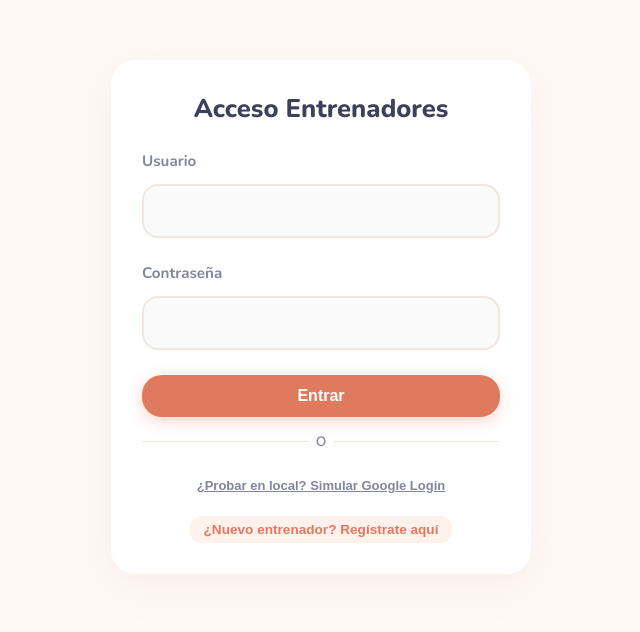
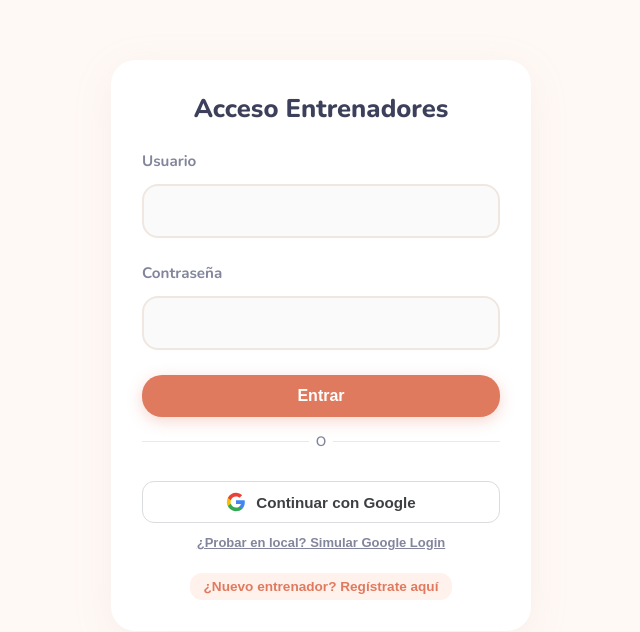
Before and after one commit to upc-202601-16879-Diseno-de-Experimentos/Frontend, a Vue app: page /login in a window 1280 px wide. Shown: the top 632 px of the page, without its empty margins (319-959 px from the left). Built offline with nearby package versions, Linux system fonts and the light colour scheme; no server answers.

Commit message:
fix google login: switch to redirect flow (no popup)

```diff
--- a/src/views/AuthView.vue
+++ b/src/views/AuthView.vue
@@ -36,9 +36,12 @@
         <span>O</span>
       </div>
 
-      <!-- Contenedor del botón oficial de Google -->
+      <!-- Botón de Google por redirect (sin popup, sin COOP) -->
       <div class="google-btn-wrapper" style="display: flex; justify-content: center; margin-top: 15px; width: 100%;">
-        <div id="google-btn-container" style="width: 100%;"></div>
+        <button type="button" class="google-btn" @click="handleGoogleRedirect">
+          <svg class="google-logo" viewBox="0 0 24 24"><path fill="#4285F4" d="M22.56 12.25c0-.78-.07-1.53-.2-2.25H12v4.26h5.92a5.06 5.06 0 0 1-2.2 3.32v2.77h3.57c2.08-1.92 3.28-4.74 3.28-8.1z"/><path fill="#34A853" d="M12 23c2.97 0 5.46-.98 7.28-2.66l-3.57-2.77c-.98.66-2.23 1.06-3.71 1.06-2.86 0-5.29-1.93-6.16-4.53H2.18v2.84C3.99 20.53 7.7 23 12 23z"/><path fill="#FBBC05" d="M5.84 14.09c-.22-.66-.35-1.36-.35-2.09s.13-1.43.35-2.09V7.07H2.18C1.43 8.55 1 10.22 1 12s.43 3.45 1.18 4.93l2.85-2.22.81-.62z"/><path fill="#EA4335" d="M12 5.38c1.62 0 3.06.56 4.21 1.64l3.15-3.15C17.45 2.09 14.97 1 12 1 7.7 1 3.99 3.47 2.18 7.07l3.66 2.84c.87-2.6 3.3-4.53 6.16-4.53z"/></svg>
+          Continuar con Google
+        </button>
       </div>
 
       <!-- Enlace para simulación local de desarrollo -->
@@ -83,52 +86,33 @@ const toggleRegister = () => {
   successMsg.value = ''
 }
 
-// Load Google Identity Services SDK on mount
+const googleClientId = import.meta.env.VITE_GOOGLE_CLIENT_ID || 'dummy-client-id'
+
+// Handle Google redirect callback on mount
 onMounted(async () => {
-  const loaded = await new Promise((resolve) => {
-    if (window.google) {
-      resolve(true)
-      return
+  const hash = window.location.hash
+  if (hash.includes('id_token=')) {
+    const idToken = hash.split('id_token=')[1].split('&')[0]
+    window.location.hash = ''
+    window.history.replaceState(null, '', window.location.pathname)
+    try {
+      const ok = await loginWithGoogle(idToken, 'ROLE_USER')
+      if (ok) {
+        router.push('/dashboard')
+      } else {
+        errorMsg.value = 'Error al iniciar sesión con Google'
+      }
+    } catch (e) {
+      errorMsg.value = e.message || 'Error al validar token de Google'
     }
-    const script = document.createElement('script')
-    script.src = 'https://accounts.google.com/gsi/client'
-    script.async = true
-    script.defer = true
-    script.onload = () => resolve(true)
-    script.onerror = () => resolve(false)
-    document.head.appendChild(script)
-  })
-
-  if (loaded && window.google) {
-    initGoogleButton()
   }
 })
 
-const initGoogleButton = () => {
-  const clientId = import.meta.env.VITE_GOOGLE_CLIENT_ID || 'dummy-client-id'
-  window.google.accounts.id.initialize({
-    client_id: clientId,
-    callback: handleCredentialResponse
-  })
-  window.google.accounts.id.renderButton(
-    document.getElementById('google-btn-container'),
-    { theme: 'outline', size: 'large', width: 336 }
-  )
-}
-
-const handleCredentialResponse = async (response) => {
-  errorMsg.value = ''
-  successMsg.value = ''
-  try {
-    const ok = await loginWithGoogle(response.credential, 'ROLE_INSTRUCTOR')
-    if (ok) {
-      router.push('/dashboard')
-    } else {
-      errorMsg.value = 'Error al iniciar sesión con Google'
-    }
-  } catch (e) {
-    errorMsg.value = e.message || 'Error al validar token de Google'
-  }
+const handleGoogleRedirect = () => {
+  const redirectUri = window.location.origin + '/login'
+  const nonce = Math.random().toString(36).substring(2)
+  const url = `https://accounts.google.com/o/oauth2/v2/auth?client_id=${googleClientId}&redirect_uri=${encodeURIComponent(redirectUri)}&response_type=id_token&scope=openid%20email%20profile&nonce=${nonce}&prompt=select_account`
+  window.location.href = url
 }
 
 const handleMockGoogleLogin = async () => {
```
